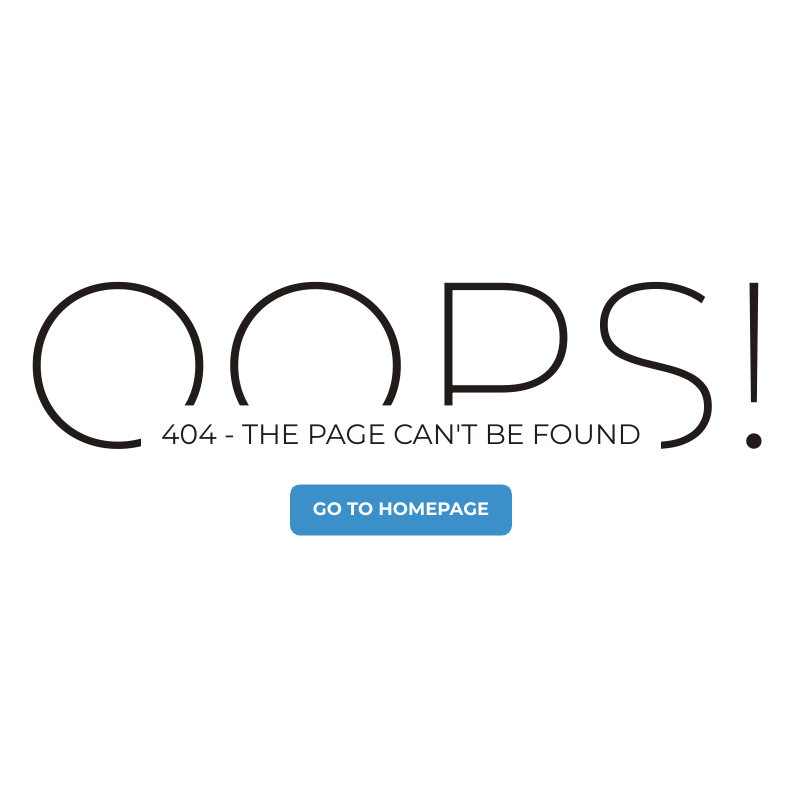
After one commit to Amo95/youdooo, a Flask app: template templates/error.html in a window 1280 px wide. The commit adds this page. Shown: the whole page, without its empty margins (239-1032 px from the left). Run offline with Flask 2, Linux system fonts and the light colour scheme; the template is opened without the code that fills it, so the values that code supplies are empty.

Commit message:
add an error 404 page

```diff
--- a/app.py
+++ b/app.py
@@ -61,5 +61,10 @@ def update(id):
        title = "Update Task"
        return render_template('update.html', title=title, task=task)
 
+@app.errorhandler(404)
+def errror_404_page(error):
+  return render_template("error.html")
+
+
 if __name__ == "__main__":
    app.run(debug=True)
--- /dev/null
+++ b/static/css/error.css
@@ -0,0 +1,111 @@
+* {
+  -webkit-box-sizing: border-box;
+          box-sizing: border-box;
+}
+
+body {
+  padding: 0;
+  margin: 0;
+}
+
+#notfound {
+  position: relative;
+  height: 100vh;
+}
+
+#notfound .notfound {
+  position: absolute;
+  left: 50%;
+  top: 50%;
+  -webkit-transform: translate(-50%, -50%);
+      -ms-transform: translate(-50%, -50%);
+          transform: translate(-50%, -50%);
+}
+
+.notfound {
+  max-width: 520px;
+  width: 100%;
+  line-height: 1.4;
+  text-align: center;
+}
+
+.notfound .notfound-404 {
+  position: relative;
+  height: 200px;
+  margin: 0px auto 20px;
+  z-index: -1;
+}
+
+.notfound .notfound-404 h1 {
+  font-family: 'Montserrat', sans-serif;
+  font-size: 236px;
+  font-weight: 200;
+  margin: 0px;
+  color: #211b19;
+  text-transform: uppercase;
+  position: absolute;
+  left: 50%;
+  top: 50%;
+  -webkit-transform: translate(-50%, -50%);
+      -ms-transform: translate(-50%, -50%);
+          transform: translate(-50%, -50%);
+}
+
+.notfound .notfound-404 h2 {
+  font-family: 'Montserrat', sans-serif;
+  font-size: 28px;
+  font-weight: 400;
+  text-transform: uppercase;
+  color: #211b19;
+  background: #fff;
+  padding: 10px 5px;
+  margin: auto;
+  display: inline-block;
+  position: absolute;
+  bottom: 0px;
+  left: 0;
+  right: 0;
+}
+
+.notfound a {
+  border-radius: 10px;
+  font-family: 'Montserrat', sans-serif;
+  display: inline-block;
+  font-weight: 700;
+  text-decoration: none;
+  color: #fff;
+  text-transform: uppercase;
+  padding: 13px 23px;
+  background: #3b90ca;
+  font-size: 18px;
+  -webkit-transition: 0.2s all;
+  transition: 0.2s all;
+}
+
+.notfound a:hover {
+  color: #ff6300;
+  background: #211b19;
+}
+
+@media only screen and (max-width: 767px) {
+  .notfound .notfound-404 h1 {
+    font-size: 148px;
+  }
+}
+
+@media only screen and (max-width: 480px) {
+  .notfound .notfound-404 {
+    height: 148px;
+    margin: 0px auto 10px;
+  }
+  .notfound .notfound-404 h1 {
+    font-size: 86px;
+  }
+  .notfound .notfound-404 h2 {
+    font-size: 16px;
+  }
+  .notfound a {
+    padding: 7px 15px;
+    font-size: 14px;
+  }
+}
--- /dev/null
+++ b/templates/error.html
@@ -0,0 +1,41 @@
+<!DOCTYPE html>
+<html lang="en">
+
+<head>
+	<meta charset="utf-8">
+	<meta http-equiv="X-UA-Compatible" content="IE=edge">
+	<meta name="viewport" content="width=device-width, initial-scale=1">
+	<!-- The above 3 meta tags *must* come first in the head; any other head content must come *after* these tags -->
+
+	<title>404 HTML Template by Colorlib</title>
+
+	<!-- Google font -->
+	<link href="https://fonts.googleapis.com/css?family=Montserrat:200,400,700" rel="stylesheet">
+
+	<!-- Custom stlylesheet -->
+	<link type="text/css" rel="stylesheet" href="{{ url_for('static', filename='css/error.css') }}"/>
+
+	<!-- HTML5 shim and Respond.js for IE8 support of HTML5 elements and media queries -->
+	<!-- WARNING: Respond.js doesn't work if you view the page via file:// -->
+	<!--[if lt IE 9]>
+		  <script src="https://oss.maxcdn.com/html5shiv/3.7.3/html5shiv.min.js"></script>
+		  <script src="https://oss.maxcdn.com/respond/1.4.2/respond.min.js"></script>
+		<![endif]-->
+
+</head>
+
+<body>
+
+	<div id="notfound">
+		<div class="notfound">
+			<div class="notfound-404">
+				<h1>Oops!</h1>
+				<h2>404 - The Page can't be found</h2>
+			</div>
+			<a href="{{ url_for('home') }}">Go TO Homepage</a>
+		</div>
+	</div>
+
+</body><!-- This templates was made by Colorlib (https://colorlib.com) -->
+
+</html>
--- a/templates/update.html
+++ b/templates/update.html
@@ -4,7 +4,7 @@
 
   <div class="mb-4">
     <img src="{{ url_for('static', filename='images/logo.svg') }}" class="images">
-    <h1 class="text-grey-darkest"><strong>{{ title }}</strong></h1>
+    <h1 class="text-grey-darkest">{{ title }}</h1>
     <div class="flex mt-4">
       <form action="/update/{{ task.id }}" method="post" class="inline-flex">
           <input class="shadow appearance-none border rounded w-full py-2 px-3 mr-4 text-grey-darker" id="input" placeholder="Add Todo" type="text" name="name" value="{{ task.name }}" />
```
